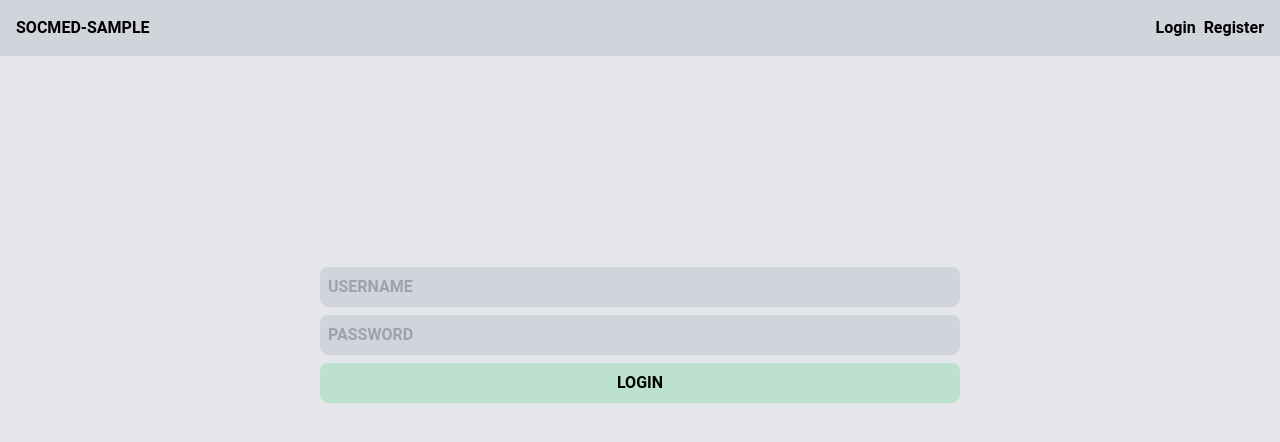
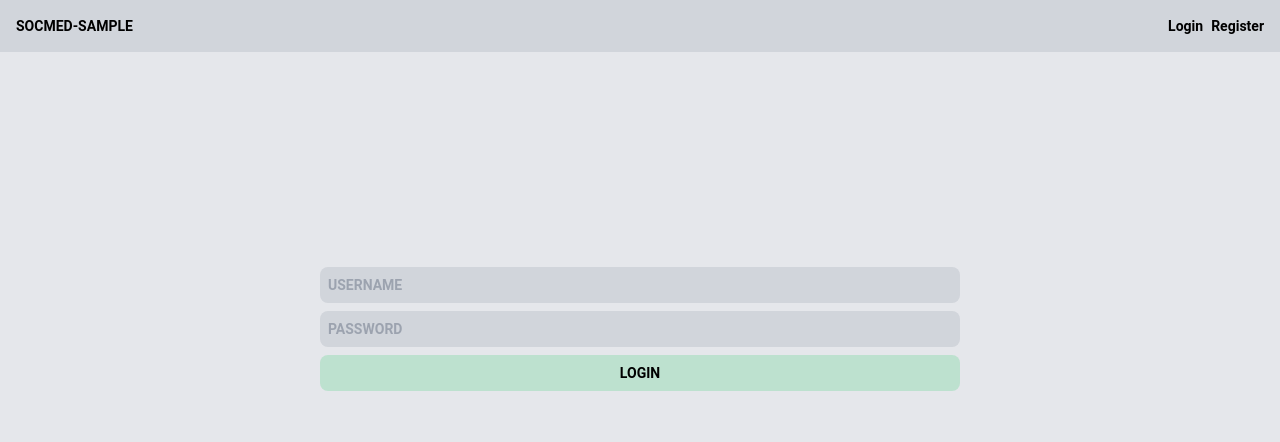
Before and after one commit to lyingtakemura/socmed-sample, a React (Create React App) app in the folder frontend/: page /login in a window 1280 px wide. Shown: the top 442 px of the page. Built offline with nearby package versions, Linux system fonts and the light colour scheme.

Commit message:
Set body text-sm

```diff
--- a/frontend/src/App.jsx
+++ b/frontend/src/App.jsx
@@ -88,7 +88,7 @@ const App = () => {
 
 function LayoutsWithNavbar() {
     return (
-        <div className="min-h-screen bg-gray-200 pb-1 text-black">
+        <div className="min-h-screen bg-gray-200 pb-1 text-black text-sm antialiased">
             <NavbarComponent />
             <Outlet />
         </div>
```
